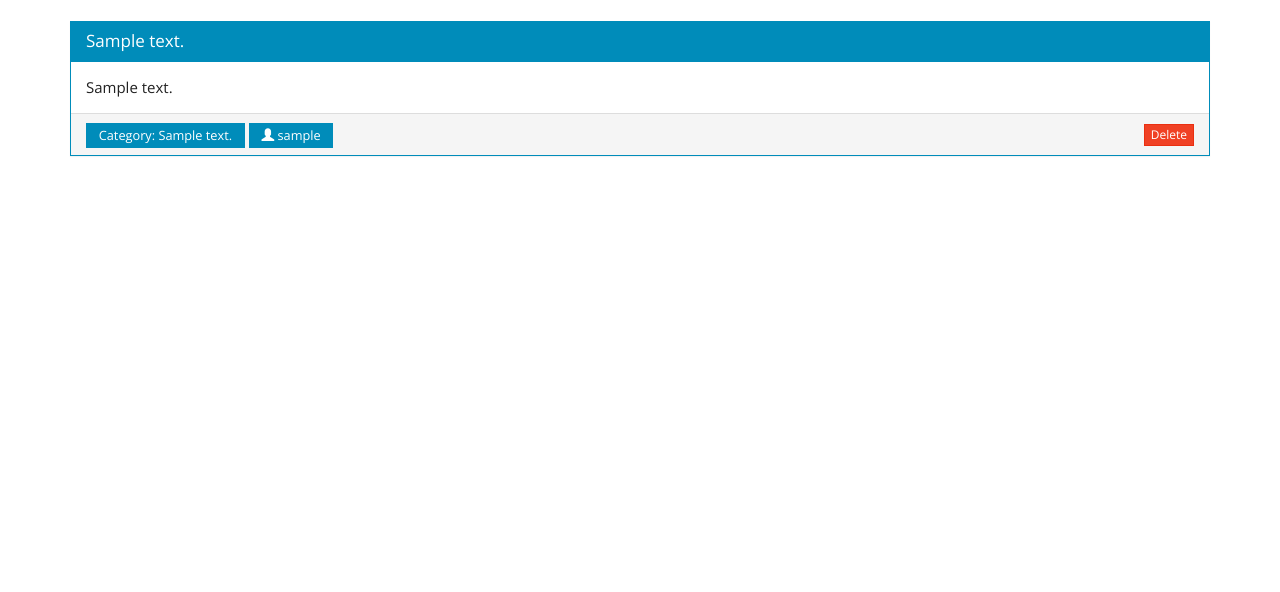
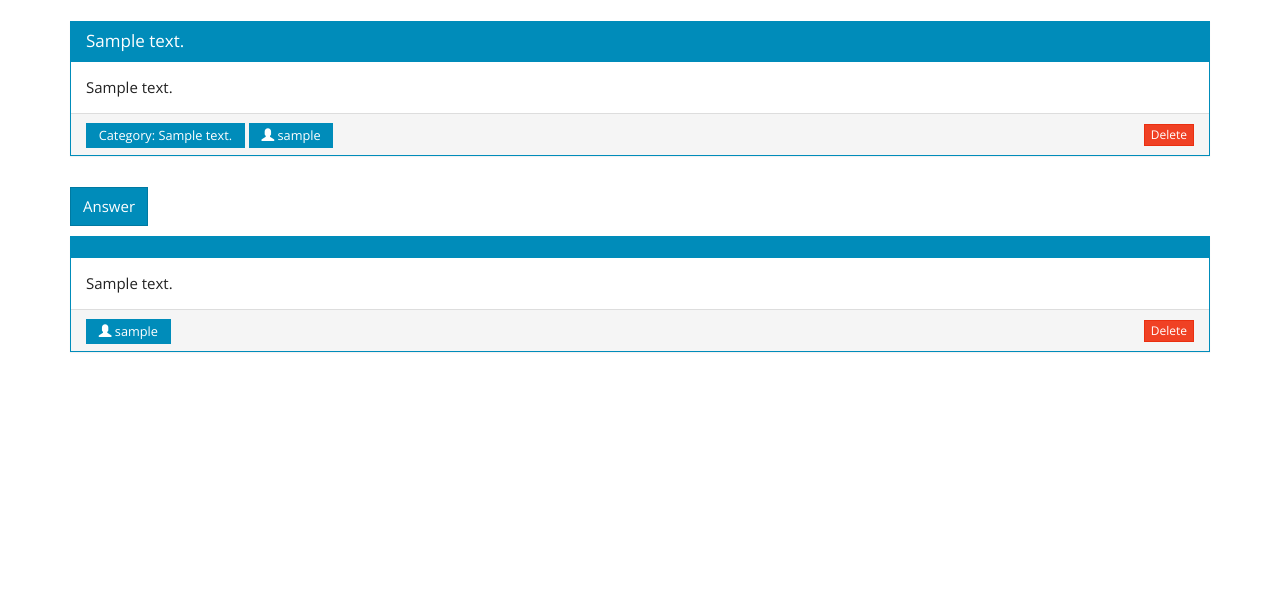
Before and after one commit to Venciity/ForumSystem, a PHP site: page /questions/viewQuestionInfo/1 in a window 1280 px wide. Shown: the part 47-639 px from the top of the page. Run offline with PHP 8.4, Linux system fonts and the light colour scheme; the visitor is signed in with stand-in values (Sample User, id 1); tables that the repository leaves empty or names only in its code hold one stand-in row (values such as "Sample post"); some libraries are stand-ins or nearby versions.

Commit message:
show comments for questions

```diff
--- a/content/styles.css
+++ b/content/styles.css
@@ -35,7 +35,7 @@ body>footer {
     font-size: 85%;
 }
 
-.create {
+.create, .answer {
     margin: 10px 0;
 }
 
--- a/controllers/QuestionsController.php
+++ b/controllers/QuestionsController.php
@@ -41,6 +41,7 @@ class QuestionsController extends BaseController {
 
     public function viewQuestionInfo($id){
         $this->questionInfo = $this->db->getQuestionInfo($id);
+        $this->comments = $this->db->getAllComments($id);
         $this->authorize();
         $this->renderView(__FUNCTION__);
     }
--- a/models/CategoriesModel.php
+++ b/models/CategoriesModel.php
@@ -5,4 +5,8 @@ class CategoriesModel extends BaseModel{
         $statement = self::$db->query("SELECT text FROM categories order by id;");
         return $statement->fetch_all(MYSQLI_ASSOC);
     }
+
+    public function getQuestionsInfoByCategory($text){
+
+    }
 }
--- a/models/QuestionsModel.php
+++ b/models/QuestionsModel.php
@@ -44,6 +44,17 @@ class QuestionsModel extends BaseModel{
         return $result['id'];
     }
 
+    // TODO: move this later ------------------------
+    public function getAllComments($id){
+        $statement = self::$db->query(
+            "SELECT c.id, c.text, u.username as user
+             FROM questions as q
+               JOIN comments as c on q.id = c.question_id
+               JOIN users as u on u.id = c.user_id
+               where q.id = $id");
+        return $statement->fetch_all(MYSQLI_ASSOC);
+    }
+
     public function createQuestion($text, $content, $userId, $categoryId) {
         if ($text == '') {
             return false;
--- a/views/categories/index.php
+++ b/views/categories/index.php
@@ -1,4 +1,4 @@
 <h1><?= htmlspecialchars($this->title)?></h1>
 <?php foreach ($this->categories as $category) : ?>
-    <a href="#" class="btn btn-primary"><?= $category['text'] ?></a>
+    <a href="/categories/getQuestionsByCategory/<?= $category['text'] ?>" . <?php ?>" class="btn btn-primary"><?= $category['text'] ?></a>
 <?php endforeach; ?>
--- a/views/questions/viewQuestionInfo.php
+++ b/views/questions/viewQuestionInfo.php
@@ -16,3 +16,20 @@
         </div>
     </div>
 <?php endforeach; ?>
+<a href="/comments/commentQuestion/<?= $info['id'] ?>" class="btn btn-primary answer">Answer</a>
+
+<?php foreach ($this->comments as $comment) : ?>
+    <div class="panel panel-primary">
+        <div class="panel-heading"></div>
+        <div class="panel-body"><?= htmlspecialchars($comment['text']) ?></div>
+        <div class="panel-footer">
+            <span class="label label-primary">
+                <span class="glyphicon glyphicon-user" aria-hidden="true"></span>
+                <?= htmlspecialchars($comment['user']) ?>
+            </span>
+            <?php if($_SESSION['username'] == $comment['user']) : ?>
+                <a href="/comments/delete/<?= $comment['id'] ?>" class="btn btn-danger btn-xs pull-right">Delete</a>
+            <?php endif; ?>
+        </div>
+    </div>
+<?php endforeach; ?>
```
Also changed, not shown: models/CommentsModel.php (added, +12 -0 lines).
